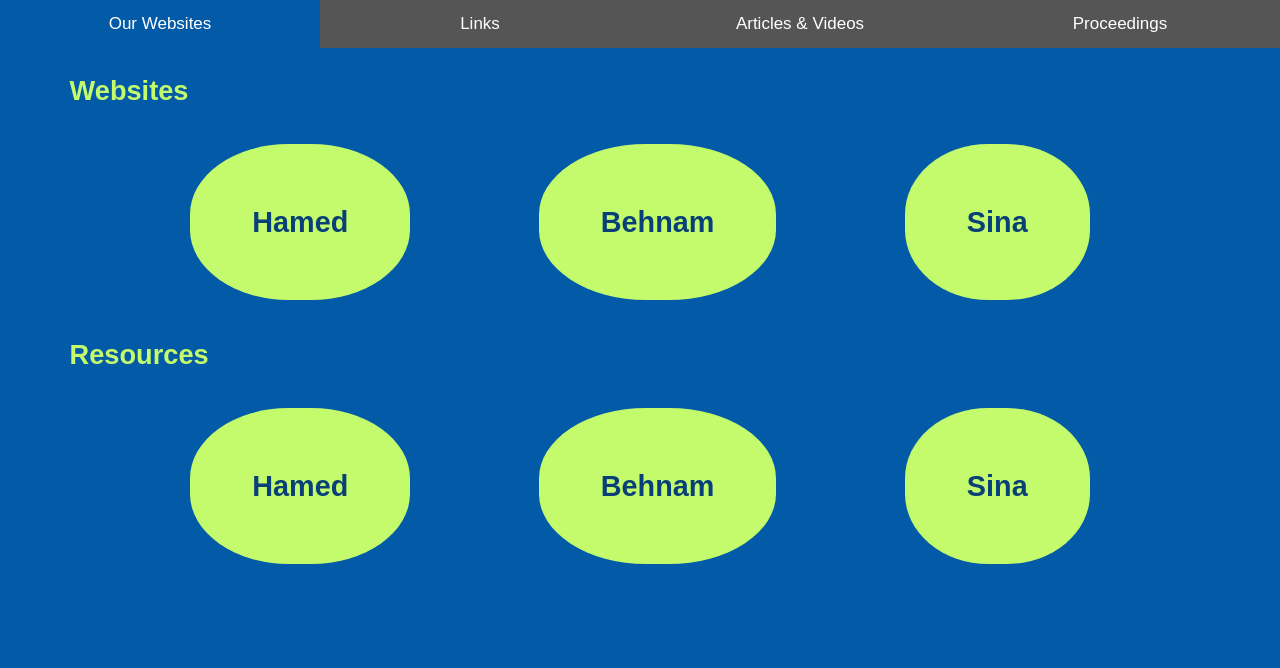
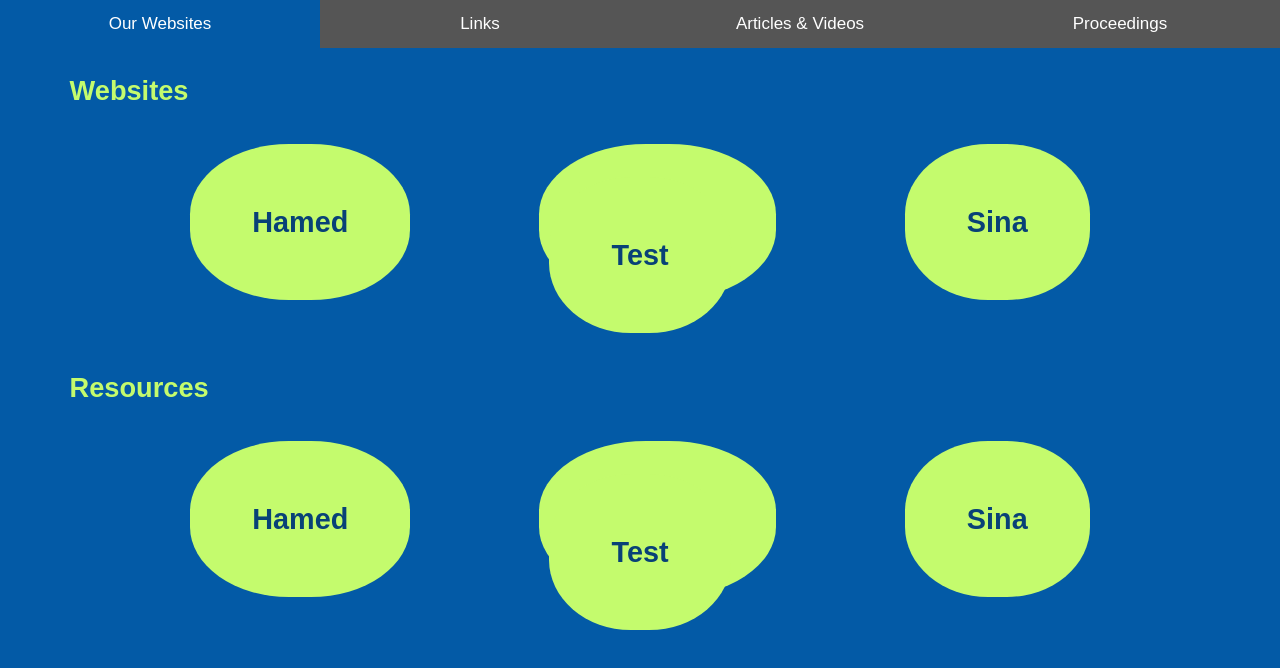
Before and after one commit to Hamedjodeir/Asghar-Resources, a plain HTML site: page index.html in a window 1280 px wide. Drawn offline with Linux system fonts and the light colour scheme.

Commit message:
Update index.html

```diff
--- a/index.html
+++ b/index.html
@@ -78,6 +78,7 @@
           <a href="https://hamedjodeir.github.io/Sharp-Market/index.html">Hamed</a>
           <a href="#">Behnam</a>
           <a href="#">Sina</a>
+          <a href="#">Test</a>
         </div>
 
         <!-- ===============  Resources =========== -->
@@ -87,6 +88,7 @@
           <a href="https://github.com/Hamedjodeir/Sharp-Market">Hamed</a>
           <a href="#">Behnam</a>
           <a href="#">Sina</a>
+          <a href="#">Test</a>
         </div>
 
       </div>
```
